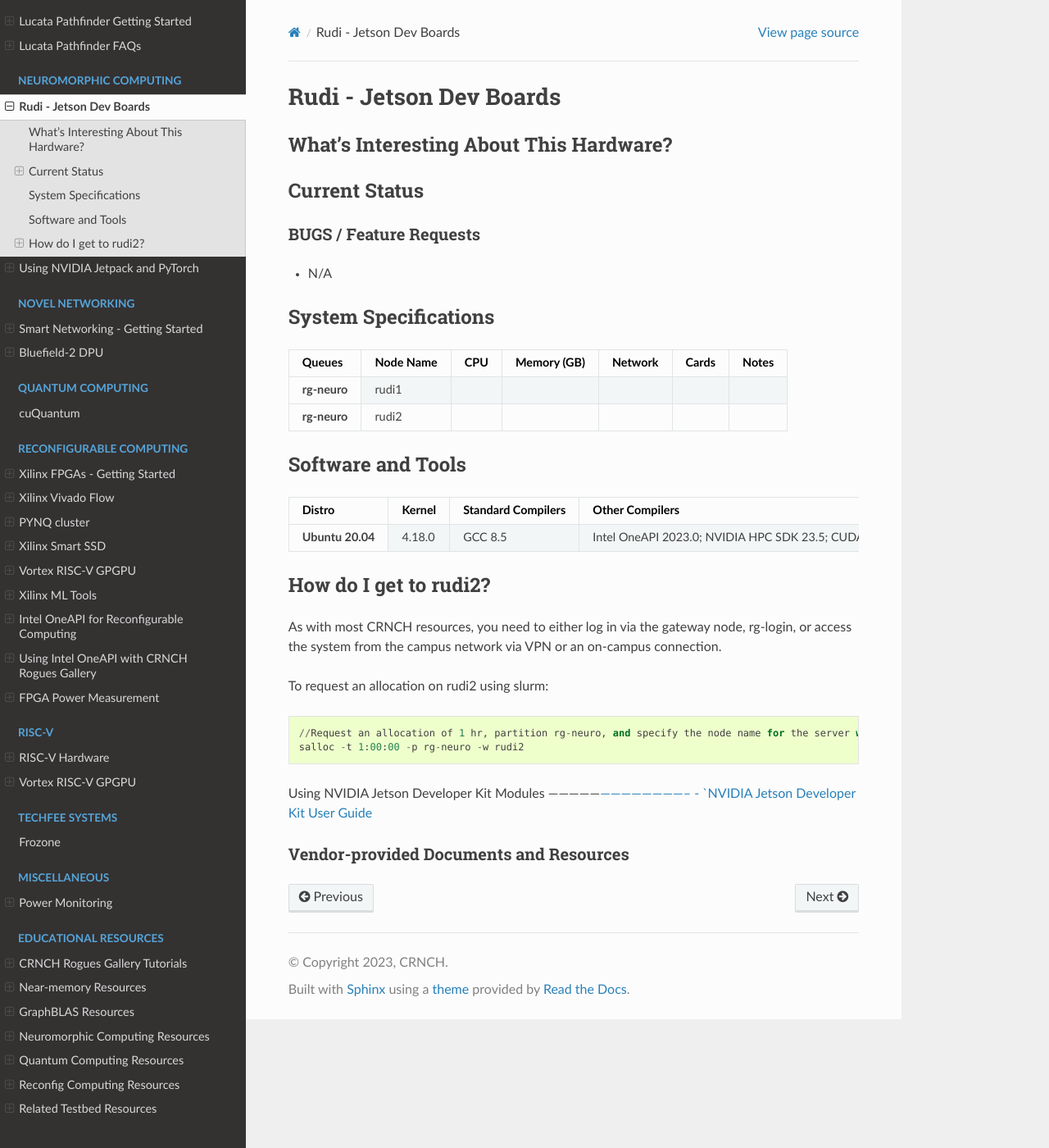
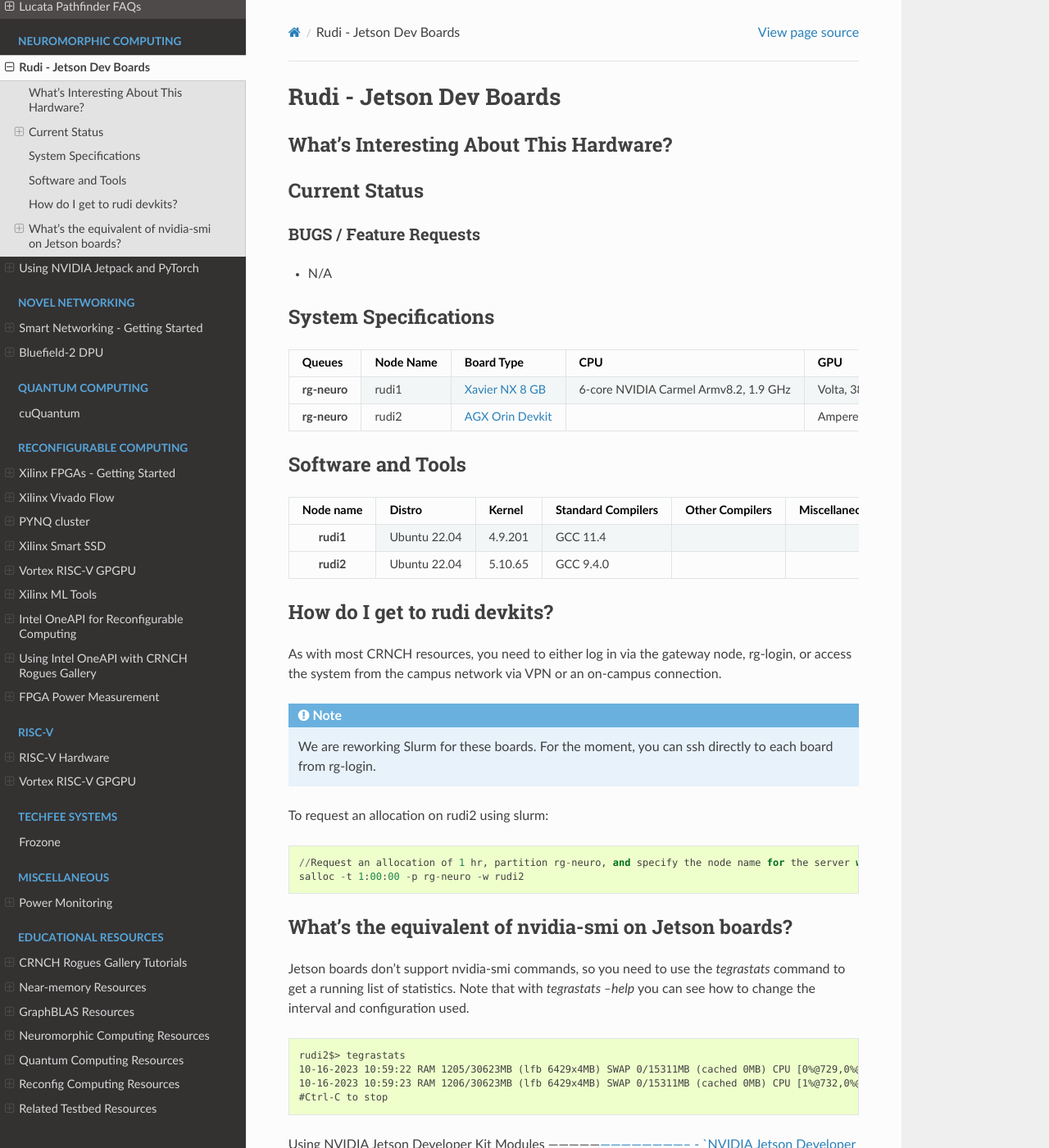
Before and after one commit to gt-crnch-rg/read-the-docs, a Sphinx documentation site: the page built from docs/neuromorphic/rudi-jetson-dev-boards.rst, in a window 1280 px wide and 1400 px high. Shown: the whole window at 82% size. Built offline with Sphinx 7.4.7 and the Read the Docs theme 2.0.0, drawn with Linux system fonts in a browser that asks for light colours; pages that are not in the unit, such as notebooks, are missing from menus.

Commit message:
Update rudi-jetson-dev-boards.rst

```diff
--- a/docs/neuromorphic/rudi-jetson-dev-boards.rst
+++ b/docs/neuromorphic/rudi-jetson-dev-boards.rst
@@ -23,24 +23,27 @@
 
     * - Queues
       - Node Name
+      - Board Type
       - CPU
+      - GPU
       - Memory (GB)
       - Network
-      - Cards
       - Notes
     * - rg-neuro
       - rudi1
-      -
-      -
-      -
-      -
+      - `Xavier NX 8 GB <https://www.nvidia.com/en-us/autonomous-machines/embedded-systems/jetson-xavier-series/>`__
+      - 6-core NVIDIA Carmel Armv8.2, 1.9 GHz
+      - Volta, 384 cores, 48 Tensor Cores
+      - 8 GB DRAM
+      - 1 Gigabit Ethernet
       -
     * - rg-neuro
       - rudi2
+      - `AGX Orin Devkit <https://www.nvidia.com/en-us/autonomous-machines/embedded-systems/jetson-orin/>`__
       -
-      -
-      -
-      -
+      - Ampere, 1792 cores, 56 Tensor Cores
+      - 32 GB DRAM
+      - 1 Gigabit Ethernet
       -
 
 Software and Tools
@@ -51,25 +54,35 @@
     :header-rows: 1
     :stub-columns: 1
 
-    * - Distro
+    * - Node name
+      - Distro
       - Kernel
       - Standard Compilers
       - Other Compilers
-      - MPI
       - Miscellaneous
-    * - Ubuntu 20.04
-      - 4.18.0
-      - GCC 8.5
-      - Intel OneAPI 2023.0; NVIDIA HPC SDK 23.5; CUDA 12.0/11.0
+    * - rudi1
+      - Ubuntu 22.04
+      - 4.9.201
+      - GCC 11.4
+      -
+      -
+    * - rudi2
+      - Ubuntu 22.04
+      - 5.10.65
+      - GCC 9.4.0
       -
       -
 
-How do I get to rudi2?
-======================
+How do I get to rudi devkits?
+=============================
 
 As with most CRNCH resources, you need to either log in via the gateway
 node, rg-login, or access the system from the campus network via VPN or
 an on-campus connection.
+
+.. note::
+
+    We are reworking Slurm for these boards. For the moment, you can ssh directly to each board from rg-login.
 
 To request an allocation on rudi2 using slurm:
 
@@ -78,6 +91,17 @@
     //Request an allocation of 1 hr, partition rg-neuro, and specify the node name for the server with -w
     salloc -t 1:00:00 -p rg-neuro -w rudi2
 
+What's the equivalent of nvidia-smi on Jetson boards?
+=====================================================
+
+Jetson boards don't support nvidia-smi commands, so you need to use the `tegrastats` command to get a running list of statistics. Note that with `tegrastats --help` you can see how to change the interval and configuration used.
+
+.. code::
+
+    rudi2$> tegrastats
+    10-16-2023 10:59:22 RAM 1205/30623MB (lfb 6429x4MB) SWAP 0/15311MB (cached 0MB) CPU [0%@729,0%@729,1%@729,0%@729,0%@729,0%@730,0%@730,0%@729,0%@729,0%@729,0%@729,0%@729] EMC_FREQ 0%@204 GR3D_FREQ 0%@114 GR3D2_FREQ 0%@114 NVJPG1 729 VIC_FREQ 729 APE 233 CV0@-256C CPU@43.5C Tdiode@32.5C SOC2@40.062C SOC0@40.5C CV1@-256C GPU@38.156C SOC1@39.125C CV2@-256C VDD_GPU_SOC 4788mW/4788mW VDD_CPU_CV 798mW/798mW VIN_SYS_5V0 3842mW/3842mW NC 0mW/0mW VDDQ_VDD2_1V8AO 707mW/707mW NC 0mW/0mW
+    10-16-2023 10:59:23 RAM 1206/30623MB (lfb 6429x4MB) SWAP 0/15311MB (cached 0MB) CPU [1%@732,0%@729,0%@729,0%@729,0%@729,0%@729,0%@729,0%@728,0%@728,0%@729,0%@730,0%@729] EMC_FREQ 0%@204 GR3D_FREQ 0%@114 GR3D2_FREQ 0%@114 NVJPG1 729 VIC_FREQ 729 APE 233 CV0@-256C CPU@43.906C Tdiode@32.75C SOC2@40.093C SOC0@40.593C CV1@-256C GPU@38C SOC1@39.031C CV2@-256C VDD_GPU_SOC 4788mW/4788mW VDD_CPU_CV 798mW/798mW VIN_SYS_5V0 3842mW/3842mW NC 0mW/0mW VDDQ_VDD2_1V8AO 707mW/707mW NC 0mW/0mW
+    #Ctrl-C to stop
 
 Using NVIDIA Jetson Developer Kit Modules
 ---------------`--------------------------
```
